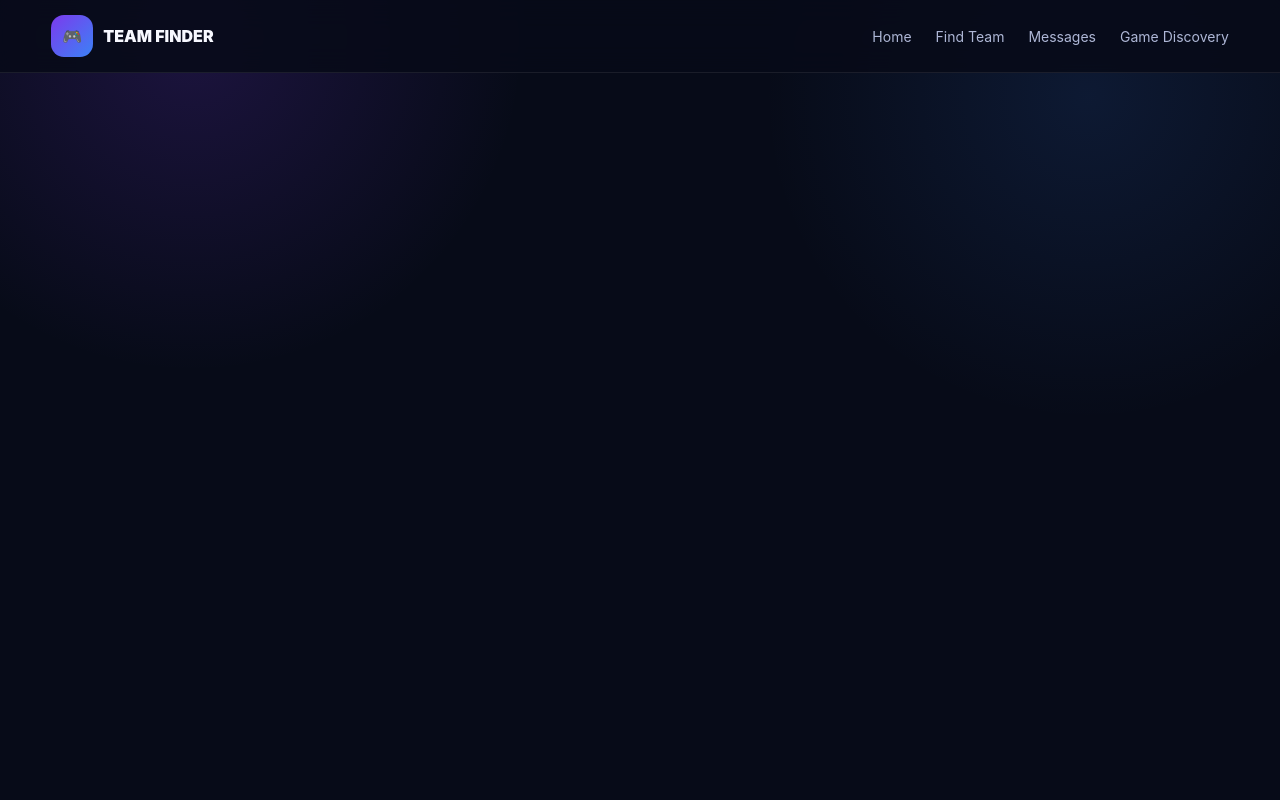
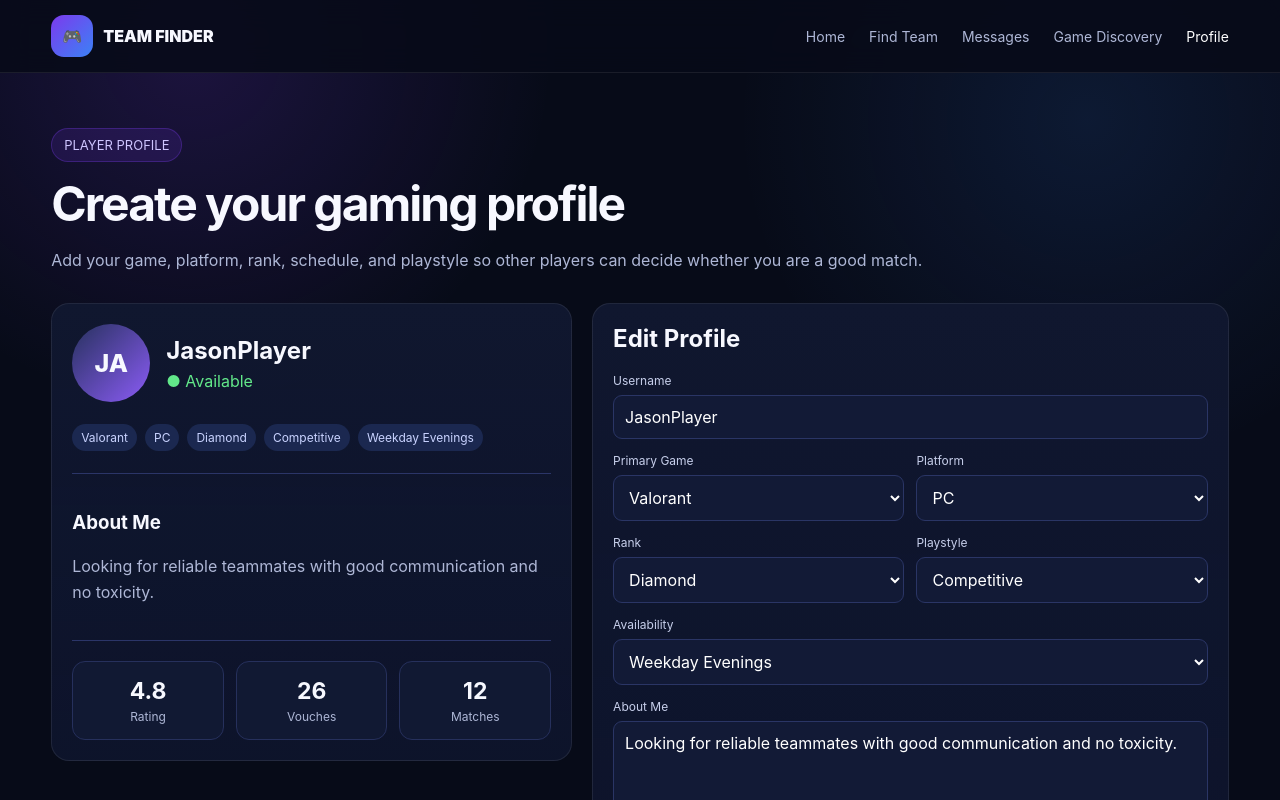
Before and after one commit to jasonl512/team-finder, a React (Vite) app in the folder client/: page /profile in a window 1280 px wide. Shown: the top 800 px of the page. Built offline with nearby package versions, Linux system fonts and the light colour scheme.

Commit message:
Add player profile page

```diff
--- a/client/src/App.jsx
+++ b/client/src/App.jsx
@@ -4,4 +4,19 @@ import Home from './pages/Home';
 import TeamFinder from './pages/TeamFinder';
 import Messages from './pages/Messages';
 import GameDiscovery from './pages/GameDiscovery';
-export default function App(){return <><Navbar/><Routes><Route path='/' element={<Home/>}/><Route path='/find-team' element={<TeamFinder/>}/><Route path='/messages' element={<Messages/>}/><Route path='/games' element={<GameDiscovery/>}/></Routes></>}
+import Profile from './pages/Profile';
+
+export default function App() {
+  return (
+    <>
+      <Navbar />
+      <Routes>
+        <Route path="/" element={<Home />} />
+        <Route path="/find-team" element={<TeamFinder />} />
+        <Route path="/messages" element={<Messages />} />
+        <Route path="/games" element={<GameDiscovery />} />
+        <Route path="/profile" element={<Profile />} />
+      </Routes>
+    </>
+  );
+}
--- a/client/src/components/Navbar.jsx
+++ b/client/src/components/Navbar.jsx
@@ -1,2 +1,18 @@
 import { NavLink } from 'react-router-dom';
-export default function Navbar(){return <nav className='navbar'><div className='container nav-inner'><NavLink to='/' className='brand'><span className='logo'>🎮</span><span>TEAM FINDER</span></NavLink><div className='nav-links'><NavLink to='/'>Home</NavLink><NavLink to='/find-team'>Find Team</NavLink><NavLink to='/messages'>Messages</NavLink><NavLink to='/games'>Game Discovery</NavLink></div></div></nav>}
+
+export default function Navbar() {
+  return (
+    <nav className="navbar">
+      <div className="container nav-inner">
+        <NavLink to="/" className="brand"><span className="logo">🎮</span><span>TEAM FINDER</span></NavLink>
+        <div className="nav-links">
+          <NavLink to="/">Home</NavLink>
+          <NavLink to="/find-team">Find Team</NavLink>
+          <NavLink to="/messages">Messages</NavLink>
+          <NavLink to="/games">Game Discovery</NavLink>
+          <NavLink to="/profile">Profile</NavLink>
+        </div>
+      </div>
+    </nav>
+  );
+}
--- a/client/src/index.css
+++ b/client/src/index.css
@@ -50,3 +50,23 @@
     flex-direction:column;
   }
 }
+
+/* Profile page styles - paste at the bottom of client/src/index.css */
+.profile-layout{display:grid;grid-template-columns:.9fr 1.1fr;gap:20px;align-items:start}
+.profile-preview{position:sticky;top:95px}
+.profile-header{display:flex;gap:16px;align-items:center}
+.profile-avatar{width:78px;height:78px;border-radius:50%;display:grid;place-items:center;font-size:25px;font-weight:800;background:linear-gradient(135deg,#27315e,#8b5cf6)}
+.profile-header h2{margin:0 0 6px}
+.profile-tags{display:flex;flex-wrap:wrap;gap:8px;margin:22px 0}
+.profile-tags span{padding:6px 9px;border-radius:999px;background:#1b2850;color:#c9d3ff;font-size:12px}
+.profile-section{border-top:1px solid var(--line);border-bottom:1px solid var(--line);padding:18px 0}
+.profile-section p{color:var(--muted);line-height:1.65}
+.profile-stats{display:grid;grid-template-columns:repeat(3,1fr);gap:12px;margin-top:20px}
+.profile-stats div{background:#111933;border:1px solid #26305c;border-radius:13px;padding:15px;text-align:center}
+.profile-stats strong{display:block;font-size:23px}
+.profile-stats span{display:block;margin-top:4px;color:var(--muted);font-size:12px}
+.profile-form h2{margin-top:0}
+.profile-form-row{display:grid;grid-template-columns:1fr 1fr;gap:12px}
+.profile-success{color:#76e99b;text-align:center;margin-bottom:0}
+@media(max-width:900px){.profile-layout{grid-template-columns:1fr}.profile-preview{position:static}}
+@media(max-width:650px){.profile-form-row,.profile-stats{grid-template-columns:1fr}}
--- /dev/null
+++ b/client/src/pages/Profile.jsx
@@ -0,0 +1,111 @@
+import { useState } from 'react';
+
+export default function Profile() {
+  const [form, setForm] = useState({
+    username: 'JasonPlayer',
+    game: 'Valorant',
+    platform: 'PC',
+    rank: 'Diamond',
+    availability: 'Weekday Evenings',
+    playstyle: 'Competitive',
+    bio: 'Looking for reliable teammates with good communication and no toxicity.'
+  });
+  const [saved, setSaved] = useState(false);
+
+  function updateField(event) {
+    const { name, value } = event.target;
+    setForm(previous => ({ ...previous, [name]: value }));
+    setSaved(false);
+  }
+
+  function handleSubmit(event) {
+    event.preventDefault();
+    setSaved(true);
+  }
+
+  return (
+    <main className="page">
+      <div className="container">
+        <div className="page-heading">
+          <span className="pill">PLAYER PROFILE</span>
+          <h1>Create your gaming profile</h1>
+          <p>Add your game, platform, rank, schedule, and playstyle so other players can decide whether you are a good match.</p>
+        </div>
+
+        <div className="profile-layout">
+          <section className="panel profile-preview">
+            <div className="profile-header">
+              <div className="profile-avatar">{form.username.slice(0, 2).toUpperCase() || 'PL'}</div>
+              <div>
+                <h2>{form.username || 'New Player'}</h2>
+                <span className="online">● Available</span>
+              </div>
+            </div>
+
+            <div className="profile-tags">
+              <span>{form.game}</span><span>{form.platform}</span><span>{form.rank}</span><span>{form.playstyle}</span><span>{form.availability}</span>
+            </div>
+
+            <div className="profile-section">
+              <h3>About Me</h3>
+              <p>{form.bio || 'No biography added yet.'}</p>
+            </div>
+
+            <div className="profile-stats">
+              <div><strong>4.8</strong><span>Rating</span></div>
+              <div><strong>26</strong><span>Vouches</span></div>
+              <div><strong>12</strong><span>Matches</span></div>
+            </div>
+          </section>
+
+          <form className="panel profile-form" onSubmit={handleSubmit}>
+            <h2>Edit Profile</h2>
+            <label>Username</label>
+            <input name="username" value={form.username} onChange={updateField} required />
+
+            <div className="profile-form-row">
+              <div>
+                <label>Primary Game</label>
+                <select name="game" value={form.game} onChange={updateField}>
+                  <option>Valorant</option><option>Apex Legends</option><option>Overwatch 2</option><option>Fortnite</option><option>League of Legends</option>
+                </select>
+              </div>
+              <div>
+                <label>Platform</label>
+                <select name="platform" value={form.platform} onChange={updateField}>
+                  <option>PC</option><option>PlayStation</option><option>Xbox</option><option>Nintendo Switch</option>
+                </select>
+              </div>
+            </div>
+
+            <div className="profile-form-row">
+              <div>
+                <label>Rank</label>
+                <select name="rank" value={form.rank} onChange={updateField}>
+                  <option>Unranked</option><option>Bronze</option><option>Silver</option><option>Gold</option><option>Platinum</option><option>Diamond</option><option>Master</option>
+                </select>
+              </div>
+              <div>
+                <label>Playstyle</label>
+                <select name="playstyle" value={form.playstyle} onChange={updateField}>
+                  <option>Competitive</option><option>Casual</option><option>Chill</option><option>Tournament</option>
+                </select>
+              </div>
+            </div>
+
+            <label>Availability</label>
+            <select name="availability" value={form.availability} onChange={updateField}>
+              <option>Weekday Evenings</option><option>Weekends</option><option>Morning</option><option>Flexible</option>
+            </select>
+
+            <label>About Me</label>
+            <textarea name="bio" rows="5" value={form.bio} onChange={updateField} maxLength="240" />
+
+            <button className="btn primary full" type="submit">Save Profile</button>
+            {saved && <p className="profile-success">Profile saved in the frontend demo.</p>}
+          </form>
+        </div>
+      </div>
+    </main>
+  );
+}
```
